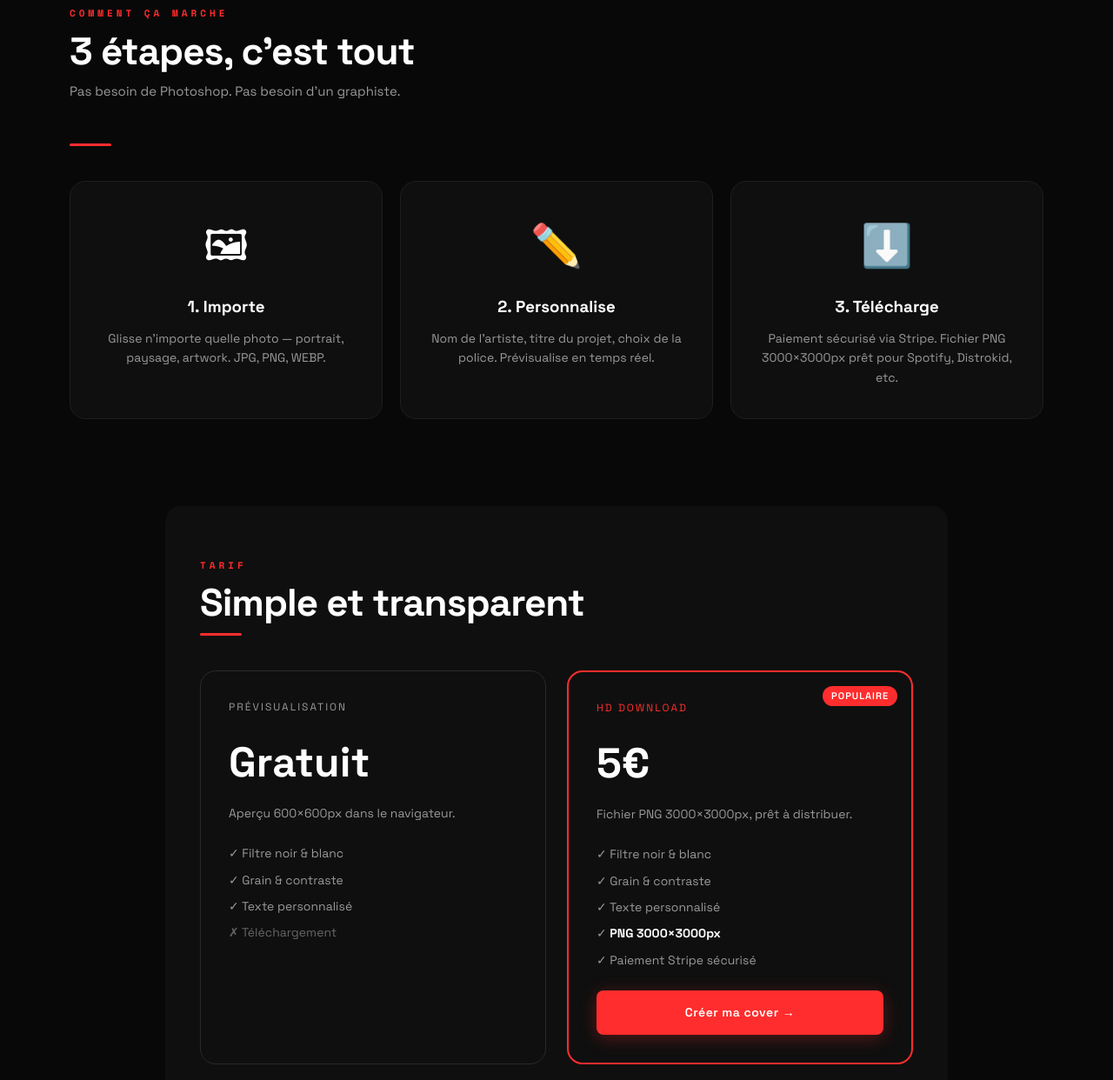
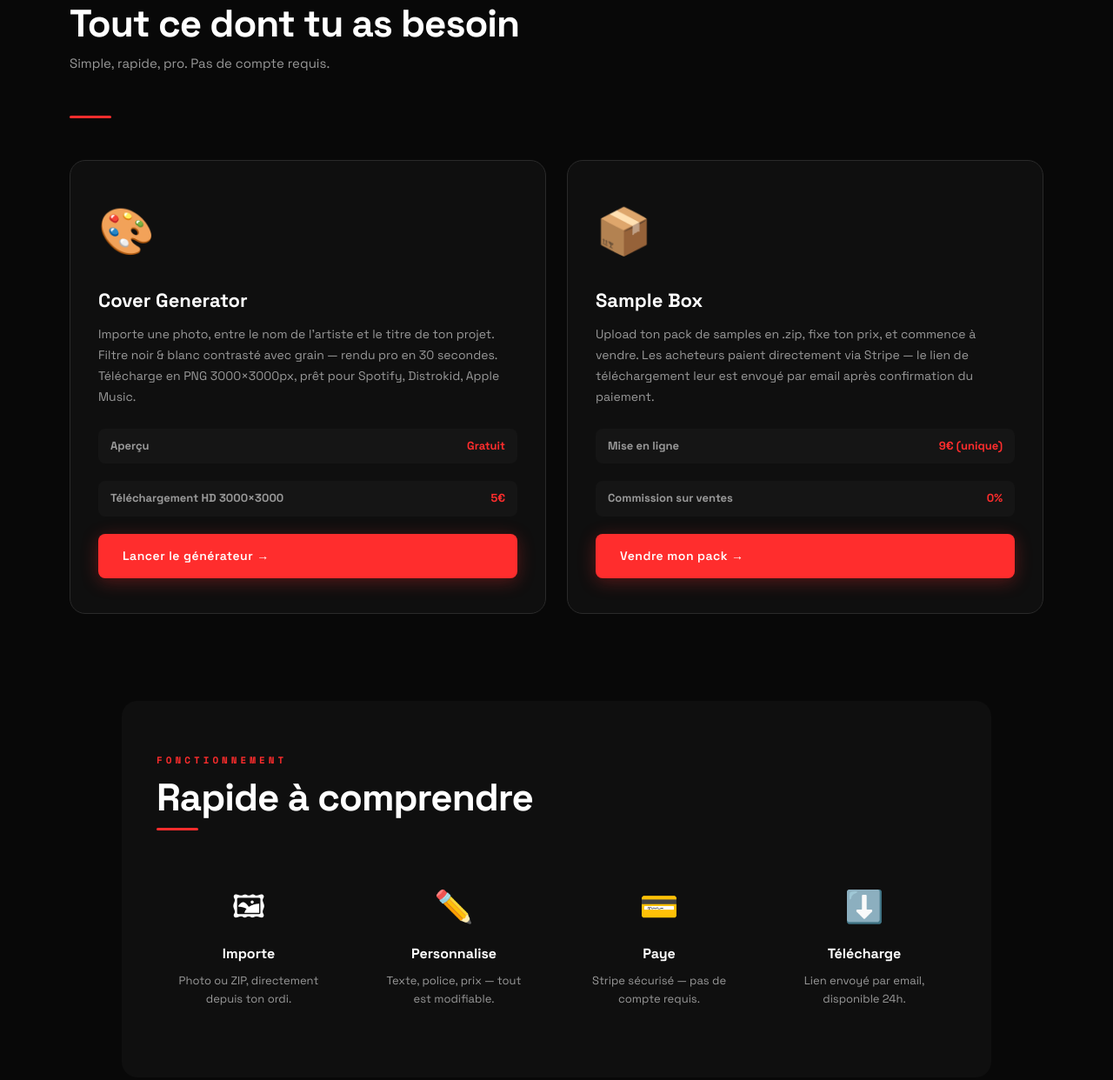
Before and after one commit to minidividu/CP9v3, a website: page public/index.html in a window 1280 px wide. Shown: the part 899-2141 px from the top of the page at 87% size. Drawn offline with nearby package versions, Linux system fonts and the light colour scheme.

Commit message:
feat: Supabase storage + homepage 2 tools

```diff
--- a/public/index.html
+++ b/public/index.html
@@ -3,9 +3,38 @@
 <head>
   <meta charset="UTF-8">
   <meta name="viewport" content="width=device-width, initial-scale=1">
-  <meta name="description" content="Génère une cover professionnelle noir & blanc pour ton projet musical en quelques secondes. Téléchargement HD 3000x3000px pour 5€.">
-  <title>CP9 Tools — Générateur de Cover pour Artistes</title>
+  <meta name="description" content="CP9 Tools — Génère tes covers et vends tes sample packs. Outils pro pour artistes indépendants.">
+  <title>CP9 Tools — Outils pour Artistes</title>
   <link rel="stylesheet" href="style.css">
+  <style>
+    .tools-grid {
+      display: grid;
+      grid-template-columns: 1fr 1fr;
+      gap: 24px;
+      margin-top: 48px;
+    }
+    @media (max-width: 768px) { .tools-grid { grid-template-columns: 1fr; } }
+
+    .tool-card {
+      background: var(--bg2);
+      border: 1px solid var(--border2);
+      border-radius: var(--radius-lg);
+      padding: 40px 32px;
+      transition: var(--transition);
+      display: flex;
+      flex-direction: column;
+    }
+    .tool-card:hover { border-color: var(--red); transform: translateY(-4px); }
+    .tool-icon { font-size: 52px; margin-bottom: 20px; }
+    .tool-card h3 { font-size: 22px; font-weight: 700; margin-bottom: 10px; }
+    .tool-card p { color: var(--muted2); font-size: 14px; line-height: 1.7; flex: 1; margin-bottom: 24px; }
+    .tool-price {
+      font-size: 13px; color: var(--muted2); margin-bottom: 20px;
+      padding: 10px 14px; background: var(--bg3); border-radius: 8px;
+      display: flex; justify-content: space-between;
+    }
+    .tool-price span { color: var(--red); font-weight: 700; }
+  </style>
 </head>
 <body>
 
@@ -14,120 +43,122 @@
     <nav class="nav">
       <a href="index.html" class="active">Accueil</a>
       <a href="generator.html">Cover Generator</a>
+      <a href="vendor-upload.html">Sample Box</a>
     </nav>
-    <button class="burger" id="burgerBtn" aria-label="Menu">
-      <span></span><span></span><span></span>
-    </button>
+    <button class="burger" id="burgerBtn" aria-label="Menu"><span></span><span></span><span></span></button>
   </header>
-
   <nav class="nav-mobile" id="mobileNav">
     <a href="index.html" class="active">Accueil</a>
     <a href="generator.html">Cover Generator</a>
+    <a href="vendor-upload.html">Sample Box</a>
   </nav>
 
   <main>
 
     <!-- HERO -->
-    <section class="hero" style="min-height:92vh;">
-      <div class="hero-orbs">
-        <div class="orb orb-1"></div>
-        <div class="orb orb-2"></div>
-      </div>
-      <div style="position:relative;z-index:1;max-width:760px;margin:0 auto;width:100%;text-align:center;">
-        <p class="hero-kicker">Outil pour artistes</p>
-        <h1 style="font-size:clamp(40px,6vw,80px);font-weight:700;letter-spacing:-3px;line-height:1.05;margin-bottom:20px;">
-          Ta cover.<br><span style="color:var(--red)">En 30 secondes.</span>
+    <section class="hero" style="min-height:88vh;">
+      <div class="hero-orbs"><div class="orb orb-1"></div><div class="orb orb-2"></div></div>
+      <div style="position:relative;z-index:1;max-width:720px;margin:0 auto;width:100%;text-align:center;">
+        <p class="hero-kicker">Plateforme pour artistes indépendants</p>
+        <h1 style="font-size:clamp(38px,6vw,76px);font-weight:700;letter-spacing:-3px;line-height:1.05;margin-bottom:20px;">
+          Crée. Vends.<br><span style="color:var(--red)">Vis de ta musique.</span>
         </h1>
-        <p style="font-size:17px;color:var(--muted2);max-width:480px;margin:0 auto 36px;line-height:1.7;">
-          Importe ton image, entre le nom de l'artiste et le titre. Le générateur applique un filtre noir & blanc contrasté avec du grain — style pro, rendu unique.
+        <p style="font-size:16px;color:var(--muted2);max-width:480px;margin:0 auto 36px;line-height:1.7;">
+          Deux outils pensés pour les artistes : un générateur de cover professionnel et une boutique pour vendre tes sample packs.
         </p>
         <div style="display:flex;gap:14px;justify-content:center;flex-wrap:wrap;">
-          <a href="generator.html" class="btn primary" style="font-size:16px;padding:14px 32px;">
-            Créer ma cover →
-          </a>
-          <a href="#how" class="btn ghost" style="font-size:16px;padding:14px 32px;">
-            Comment ça marche
-          </a>
+          <a href="generator.html" class="btn primary" style="font-size:15px;padding:13px 28px;">Créer ma cover</a>
+          <a href="vendor-upload.html" class="btn secondary" style="font-size:15px;padding:13px 28px;">Vendre un pack</a>
         </div>
-        <p style="margin-top:20px;font-size:13px;color:var(--muted);">
-          Prévisualisation <strong style="color:var(--white);">gratuite</strong> · HD 3000×3000px à <strong style="color:var(--red);">5€</strong>
-        </p>
       </div>
     </section>
 
-    <!-- HOW IT WORKS -->
-    <section class="section" id="how">
-      <span class="section-label">Comment ça marche</span>
-      <h2>3 étapes, c'est tout</h2>
-      <p class="section-subtitle">Pas besoin de Photoshop. Pas besoin d'un graphiste.</p>
+    <!-- OUTILS -->
+    <section class="section">
+      <span class="section-label">Nos outils</span>
+      <h2>Tout ce dont tu as besoin</h2>
+      <p class="section-subtitle">Simple, rapide, pro. Pas de compte requis.</p>
       <div class="divider"></div>
 
-      <div class="card-grid" style="grid-template-columns:repeat(auto-fit,minmax(220px,1fr));margin-top:40px;">
+      <div class="tools-grid">
 
-        <div class="card" data-animate style="text-align:center;padding:36px 24px;">
-          <div style="font-size:48px;margin-bottom:16px;">🖼</div>
-          <h3 style="margin-bottom:10px;">1. Importe</h3>
-          <p style="color:var(--muted2);font-size:14px;line-height:1.6;">Glisse n'importe quelle photo — portrait, paysage, artwork. JPG, PNG, WEBP.</p>
+        <!-- Cover Generator -->
+        <div class="tool-card" data-animate>
+          <div class="tool-icon">🎨</div>
+          <h3>Cover Generator</h3>
+          <p>
+            Importe une photo, entre le nom de l'artiste et le titre de ton projet.
+            Filtre noir & blanc contrasté avec grain — rendu pro en 30 secondes.
+            Télécharge en PNG 3000×3000px, prêt pour Spotify, Distrokid, Apple Music.
+          </p>
+          <div class="tool-price">
+            <span style="color:var(--muted2);">Aperçu</span> <span>Gratuit</span>
+          </div>
+          <div class="tool-price">
+            <span style="color:var(--muted2);">Téléchargement HD 3000×3000</span> <span>5€</span>
+          </div>
+          <a href="generator.html" class="btn primary">Lancer le générateur →</a>
         </div>
 
-        <div class="card" data-animate style="text-align:center;padding:36px 24px;">
-          <div style="font-size:48px;margin-bottom:16px;">✏️</div>
-          <h3 style="margin-bottom:10px;">2. Personnalise</h3>
-          <p style="color:var(--muted2);font-size:14px;line-height:1.6;">Nom de l'artiste, titre du projet, choix de la police. Prévisualise en temps réel.</p>
-        </div>
-
-        <div class="card" data-animate style="text-align:center;padding:36px 24px;">
-          <div style="font-size:48px;margin-bottom:16px;">⬇️</div>
-          <h3 style="margin-bottom:10px;">3. Télécharge</h3>
-          <p style="color:var(--muted2);font-size:14px;line-height:1.6;">Paiement sécurisé via Stripe. Fichier PNG 3000×3000px prêt pour Spotify, Distrokid, etc.</p>
+        <!-- Sample Box -->
+        <div class="tool-card" data-animate>
+          <div class="tool-icon">📦</div>
+          <h3>Sample Box</h3>
+          <p>
+            Upload ton pack de samples en .zip, fixe ton prix, et commence à vendre.
+            Les acheteurs paient directement via Stripe — le lien de téléchargement
+            leur est envoyé par email après confirmation du paiement.
+          </p>
+          <div class="tool-price">
+            <span style="color:var(--muted2);">Mise en ligne</span> <span>9€ (unique)</span>
+          </div>
+          <div class="tool-price">
+            <span style="color:var(--muted2);">Commission sur ventes</span> <span>0%</span>
+          </div>
+          <a href="vendor-upload.html" class="btn primary">Vendre mon pack →</a>
         </div>
 
       </div>
     </section>
 
-    <!-- PRICING -->
-    <section class="section" style="background:var(--bg2);border-radius:var(--radius-lg);padding:60px 40px;max-width:900px;margin:0 auto 60px;">
-      <span class="section-label">Tarif</span>
-      <h2>Simple et transparent</h2>
+    <!-- COMMENT ÇA MARCHE -->
+    <section class="section" style="background:var(--bg2);border-radius:var(--radius-lg);padding:60px 40px;max-width:1000px;margin:0 auto 60px;">
+      <span class="section-label">Fonctionnement</span>
+      <h2>Rapide à comprendre</h2>
       <div class="divider"></div>
 
-      <div style="display:grid;grid-template-columns:repeat(auto-fit,minmax(240px,1fr));gap:24px;margin-top:40px;">
-
-        <div class="card" style="padding:32px;border:1px solid var(--border2);">
-          <p style="font-size:12px;text-transform:uppercase;letter-spacing:2px;color:var(--muted2);margin-bottom:16px;">Prévisualisation</p>
-          <p style="font-size:48px;font-weight:700;margin-bottom:8px;">Gratuit</p>
-          <p style="color:var(--muted2);font-size:14px;margin-bottom:24px;">Aperçu 600×600px dans le navigateur.</p>
-          <ul style="list-style:none;display:flex;flex-direction:column;gap:8px;font-size:14px;color:var(--muted2);">
-            <li>✓ Filtre noir & blanc</li>
-            <li>✓ Grain & contraste</li>
-            <li>✓ Texte personnalisé</li>
-            <li style="color:var(--muted);">✗ Téléchargement</li>
-          </ul>
+      <div style="display:grid;grid-template-columns:repeat(auto-fit,minmax(200px,1fr));gap:24px;margin-top:40px;">
+        <div style="text-align:center;padding:20px;">
+          <div style="font-size:36px;margin-bottom:12px;">🖼</div>
+          <h4 style="margin-bottom:8px;">Importe</h4>
+          <p style="font-size:13px;color:var(--muted2);line-height:1.6;">Photo ou ZIP, directement depuis ton ordi.</p>
         </div>
-
-        <div class="card" style="padding:32px;border:2px solid var(--red);position:relative;overflow:hidden;">
-          <div style="position:absolute;top:16px;right:16px;background:var(--red);color:#fff;font-size:11px;padding:3px 10px;border-radius:20px;font-weight:600;letter-spacing:1px;">POPULAIRE</div>
-          <p style="font-size:12px;text-transform:uppercase;letter-spacing:2px;color:var(--red);margin-bottom:16px;">HD Download</p>
-          <p style="font-size:48px;font-weight:700;margin-bottom:8px;">5€</p>
-          <p style="color:var(--muted2);font-size:14px;margin-bottom:24px;">Fichier PNG 3000×3000px, prêt à distribuer.</p>
-          <ul style="list-style:none;display:flex;flex-direction:column;gap:8px;font-size:14px;color:var(--muted2);">
-            <li>✓ Filtre noir & blanc</li>
-            <li>✓ Grain & contraste</li>
-            <li>✓ Texte personnalisé</li>
-            <li>✓ <strong style="color:var(--white);">PNG 3000×3000px</strong></li>
-            <li>✓ Paiement Stripe sécurisé</li>
-          </ul>
-          <a href="generator.html" class="btn primary" style="margin-top:24px;display:block;text-align:center;">Créer ma cover →</a>
+        <div style="text-align:center;padding:20px;">
+          <div style="font-size:36px;margin-bottom:12px;">✏️</div>
+          <h4 style="margin-bottom:8px;">Personnalise</h4>
+          <p style="font-size:13px;color:var(--muted2);line-height:1.6;">Texte, police, prix — tout est modifiable.</p>
         </div>
-
+        <div style="text-align:center;padding:20px;">
+          <div style="font-size:36px;margin-bottom:12px;">💳</div>
+          <h4 style="margin-bottom:8px;">Paye</h4>
+          <p style="font-size:13px;color:var(--muted2);line-height:1.6;">Stripe sécurisé — pas de compte requis.</p>
+        </div>
+        <div style="text-align:center;padding:20px;">
+          <div style="font-size:36px;margin-bottom:12px;">⬇️</div>
+          <h4 style="margin-bottom:8px;">Télécharge</h4>
+          <p style="font-size:13px;color:var(--muted2);line-height:1.6;">Lien envoyé par email, disponible 24h.</p>
+        </div>
       </div>
     </section>
 
-    <!-- CTA FINAL -->
+    <!-- CTA -->
     <section class="section" style="text-align:center;padding-bottom:80px;">
-      <h2 style="font-size:clamp(28px,4vw,52px);margin-bottom:16px;">Prêt à créer ta cover ?</h2>
-      <p style="color:var(--muted2);margin-bottom:32px;font-size:16px;">Aucun compte requis. Résultat immédiat.</p>
-      <a href="generator.html" class="btn primary" style="font-size:16px;padding:16px 40px;">Lancer le générateur →</a>
+      <h2 style="font-size:clamp(26px,4vw,48px);margin-bottom:14px;">Prêt à commencer ?</h2>
+      <p style="color:var(--muted2);margin-bottom:32px;">Aucun compte. Résultat immédiat.</p>
+      <div style="display:flex;gap:14px;justify-content:center;flex-wrap:wrap;">
+        <a href="generator.html" class="btn primary" style="font-size:15px;padding:13px 28px;">Cover Generator</a>
+        <a href="vendor-upload.html" class="btn secondary" style="font-size:15px;padding:13px 28px;">Vendre un Sample Pack</a>
+      </div>
     </section>
 
   </main>
```
